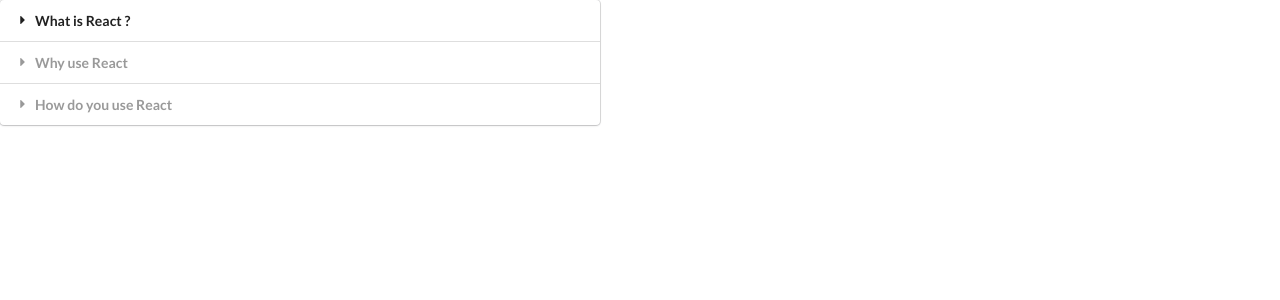
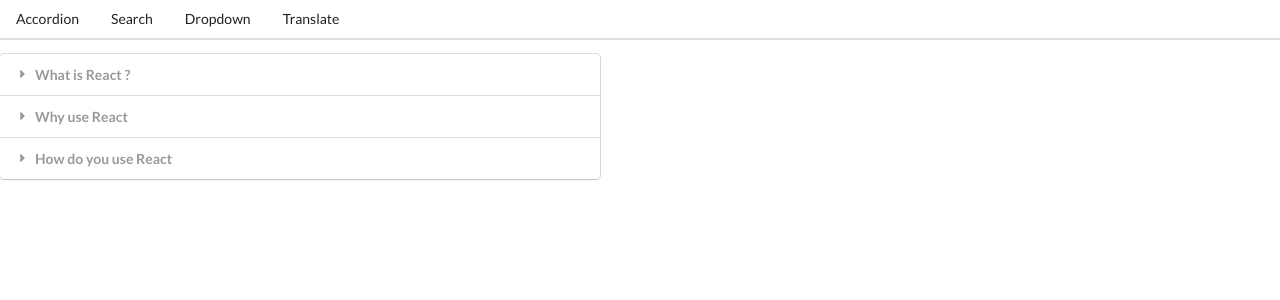
Before and after one commit to OussamaAlouat/react-widgets, a React (Create React App) app: page / in a window 1280 px wide. Shown: the top 300 px of the page. Built offline with nearby package versions, Linux system fonts and the light colour scheme.

Commit message:
Implementation of navigation

```diff
--- a/src/App.js
+++ b/src/App.js
@@ -4,6 +4,7 @@
 import Search from './components/Search';
 import Translate from './components/Translate';
 import Route from './components/Route';
+import Header from './components/Header';
 
 const items = [
   {
@@ -39,6 +40,7 @@
    const [selected, setSelected] = useState(options[0])
   return (
     <div>
+      <Header/>
       <Route path="/">
         <Accordion items={items} />
       </Route>
--- /dev/null
+++ b/src/components/Header.js
@@ -0,0 +1,23 @@
+import React from 'react';
+
+const Header = () => {
+  return (
+    <div className="ui secondary pointing menu">
+      <a href="/" className="item">
+        Accordion
+      </a>
+      <a href="/list" className="item">
+        Search
+      </a>
+      <a href="/dropdown" className="item">
+        Dropdown
+      </a>
+      <a href="/translate" className="item">
+        Translate
+      </a>
+    </div>
+  );
+
+}
+
+export default Header;
```
